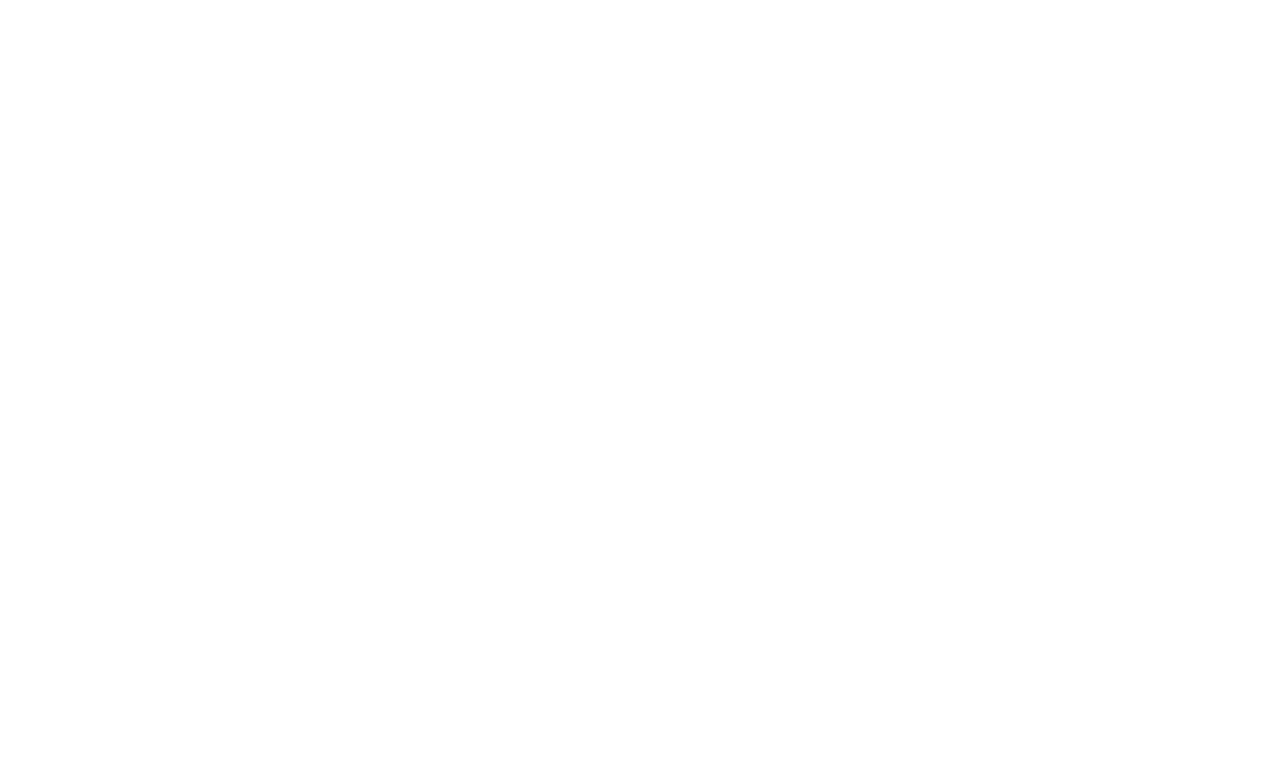
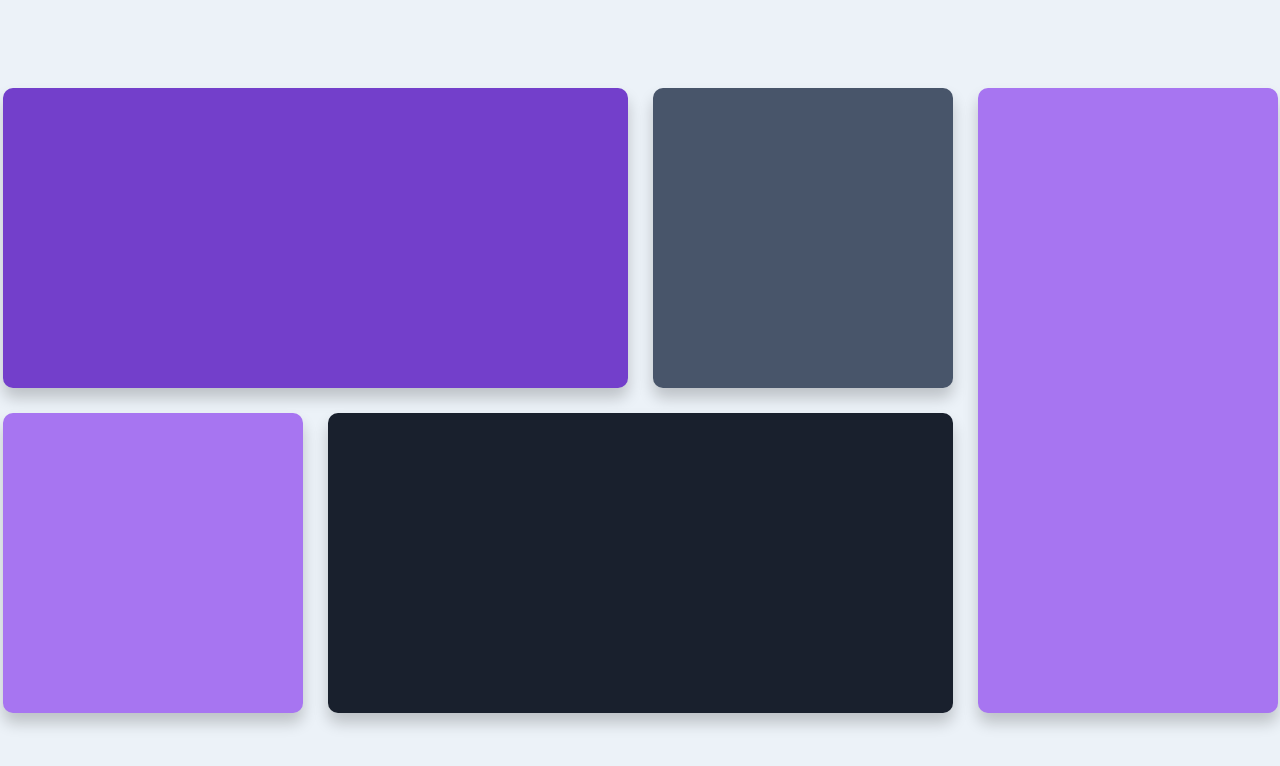
Before and after one commit to bryanloyd/FrontEnd-Mentor---Testimonials-Grid-Section, a plain HTML site: page index.html in a window 1280 px wide. Drawn offline with Linux system fonts and the light colour scheme.

Commit message:
Completed the Grid Layout

```diff
--- a/index.html
+++ b/index.html
@@ -12,9 +12,23 @@
 </head>
 
 <body>
+  <div class="container">
+    <div class="box-1">
 
+    </div>
+    <div class="box-2">
 
+    </div>
+    <div class="box-3">
 
+    </div>
+    <div class="box-4">
+
+    </div>
+    <div class="box-5">
+
+    </div>
+  </div>
 </body>
 
 </html>
--- a/scripts/style.css
+++ b/scripts/style.css
@@ -3,3 +3,72 @@
 *::before {
   box-sizing: border-box;
 }
+
+html {
+  font-size: 62.5%;
+}
+
+body {
+  align-items: center;
+  background-color: #ecf2f8;
+  display: flex;
+  flex-direction: initial;
+  font-family: "Barlow Semi Condensed", sans-serif;
+  font-size: 1.3rem;
+  height: 100vh;
+  justify-content: center;
+  line-height: 1.5;
+  width: 100vw;
+}
+
+.container {
+  height: 600px;
+  width: 1200px;
+  display: grid;
+  grid-template-columns: repeat(4, 25%);
+  grid-template-rows: repeat(2, 50%);
+  justify-content: center;
+  align-content: center;
+  grid-gap: 25px;
+}
+
+.box-1,
+.box-2,
+.box-3,
+.box-4,
+.box-5 {
+  border-radius: 10px;
+  width: 100%;
+  height: 100;
+  box-shadow: 0 10px 15px rgba(0, 0, 0, 0.2);
+}
+
+.box-1 {
+  background-color: #733fcb;
+  grid-column: 1 / 3;
+  grid-row: 1 / 2;
+}
+
+.box-2 {
+  background-color: #48556a;
+  grid-column: 3 / 4;
+  grid-row: 1 / 2;
+}
+
+.box-3 {
+  background-color: #a775f1;
+  grid-column: 4 / 5;
+  grid-row: 1 / 3;
+}
+
+.box-4 {
+  background-color: #a775f1;
+  grid-column: 1 / 2;
+  grid-row: 2 / 3;
+}
+
+.box-5 {
+  background-color: #19202d;
+  grid-column: 2 / 4;
+  grid-row: 2 / 3;
+}
```
